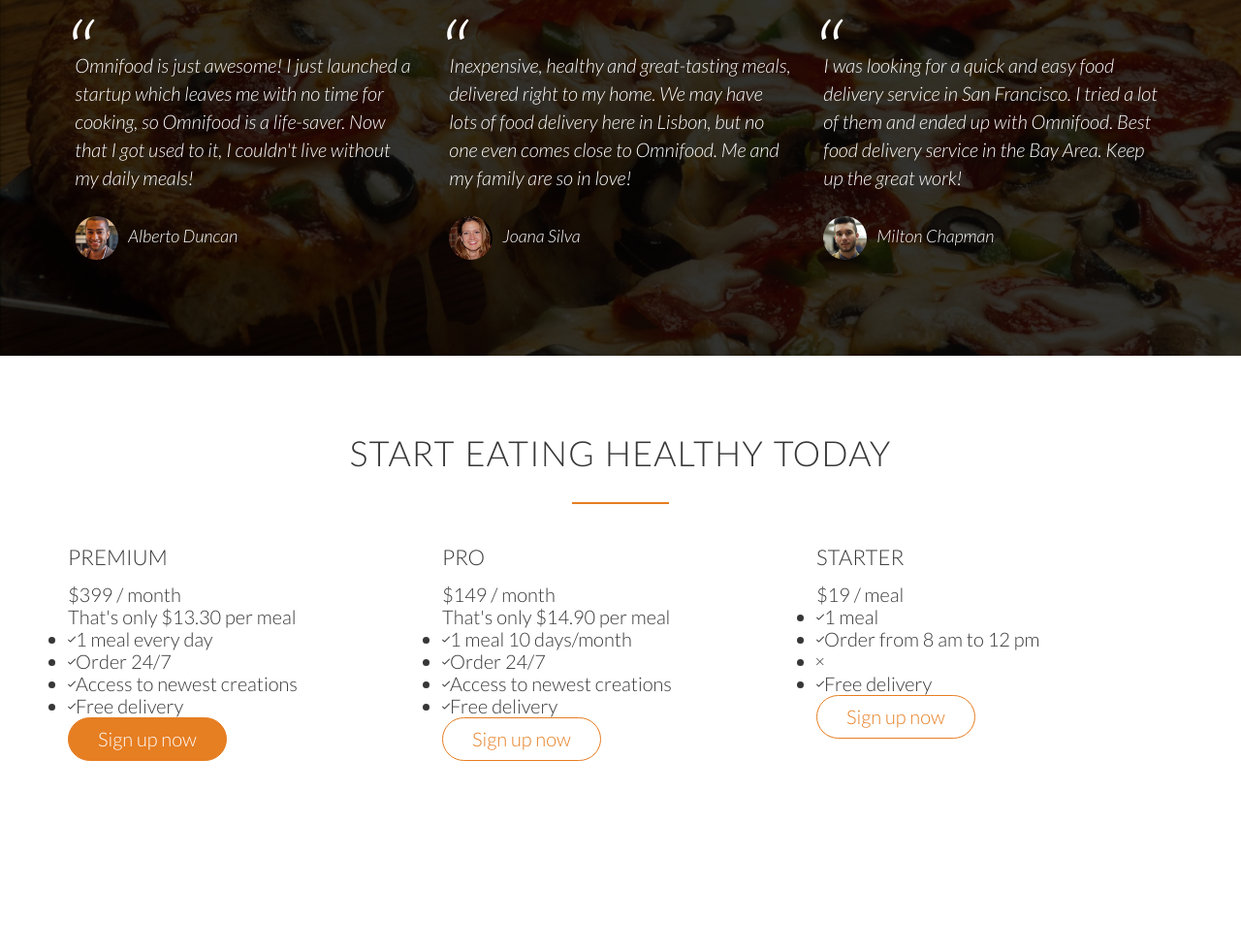
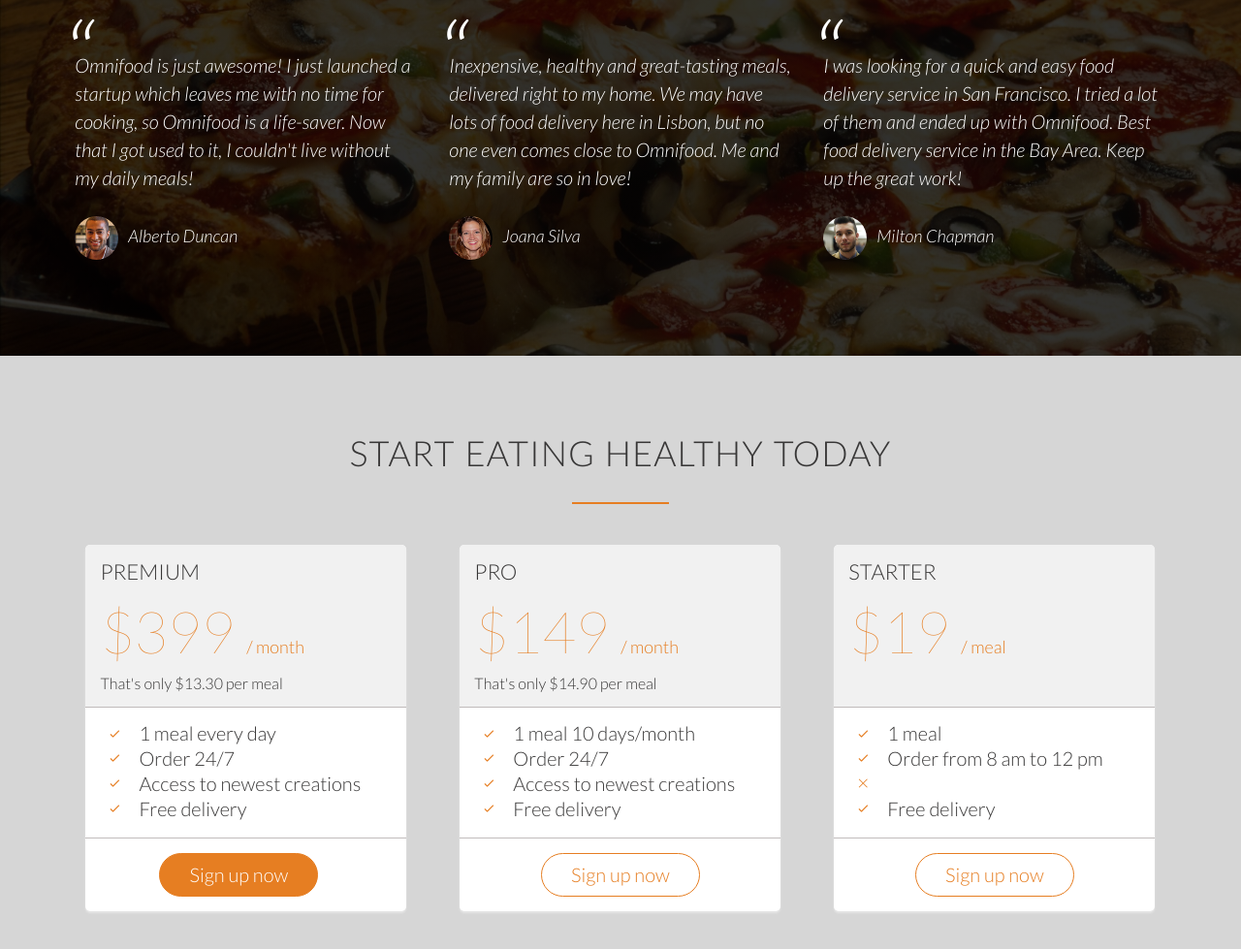
Before and after one commit to nparsley/omnifood, a plain HTML site: page index.html in a window 1280 px wide. Shown: the part 3563-4542 px from the top of the page at 97% size. Before the commit the page ends 4439 px from the top, so only its background shows below. Drawn offline with Linux system fonts and the light colour scheme; files whose address does not match are found by name.

Commit message:
sign-up section edit

```diff
--- a/index.html
+++ b/index.html
@@ -268,15 +268,15 @@
                     <div class="plan-box">
                         <div>
                             <h3>Premium</h3>
-                            <p class="plan-price">$399 / month</p>
+                            <p class="plan-price">$399 <span>/ month</span></p>
                             <p class="plan-price-meal">That's only $13.30 per meal</p>
                         </div>
                         <div>
                             <ul>
-                                <li><i class="ion-ios-checkmark-empty"></i>1 meal every day</li>
-                                <li><i class="ion-ios-checkmark-empty"></i>Order 24/7</li>
-                                <li><i class="ion-ios-checkmark-empty"></i>Access to newest creations</li>
-                                <li><i class="ion-ios-checkmark-empty"></i>Free delivery</li>
+                                <li><i class="ion-ios-checkmark-empty icon-small"></i>1 meal every day</li>
+                                <li><i class="ion-ios-checkmark-empty icon-small"></i>Order 24/7</li>
+                                <li><i class="ion-ios-checkmark-empty icon-small"></i>Access to newest creations</li>
+                                <li><i class="ion-ios-checkmark-empty icon-small"></i>Free delivery</li>
                             </ul>
                         </div>
                         <div>
@@ -288,15 +288,15 @@
                     <div class="plan-box">
                         <div>
                             <h3>Pro</h3>
-                            <p class="plan-price">$149 / month</p>
+                            <p class="plan-price">$149 <span>/ month</span></p>
                             <p class="plan-price-meal">That's only $14.90 per meal</p>
                         </div>
                         <div>
                             <ul>
-                                <li><i class="ion-ios-checkmark-empty"></i>1 meal 10 days/month</li>
-                                <li><i class="ion-ios-checkmark-empty"></i>Order 24/7</li>
-                                <li><i class="ion-ios-checkmark-empty"></i>Access to newest creations</li>
-                                <li><i class="ion-ios-checkmark-empty"></i>Free delivery</li>
+                                <li><i class="ion-ios-checkmark-empty icon-small"></i>1 meal 10 days/month</li>
+                                <li><i class="ion-ios-checkmark-empty icon-small"></i>Order 24/7</li>
+                                <li><i class="ion-ios-checkmark-empty icon-small"></i>Access to newest creations</li>
+                                <li><i class="ion-ios-checkmark-empty icon-small"></i>Free delivery</li>
                             </ul>
                         </div>
                         <div>
@@ -308,15 +308,15 @@
                     <div class="plan-box">
                         <div>
                             <h3>Starter</h3>
-                            <p class="plan-price">$19 / meal</p>
-                            <p class="plan-price-meal"></p>
+                            <p class="plan-price">$19 <span>/ meal</span></p>
+                            <p class="plan-price-meal">&nbsp;</p>
                         </div>
                         <div>
                             <ul>
-                                <li><i class="ion-ios-checkmark-empty"></i>1 meal</li>
-                                <li><i class="ion-ios-checkmark-empty"></i>Order from 8 am to 12 pm</li>
-                                <li><i class="ion-ios-close-empty"></i></li>
-                                <li><i class="ion-ios-checkmark-empty"></i>Free delivery</li>
+                                <li><i class="ion-ios-checkmark-empty icon-small"></i>1 meal</li>
+                                <li><i class="ion-ios-checkmark-empty icon-small"></i>Order from 8 am to 12 pm</li>
+                                <li><i class="ion-ios-close-empty icon-small"></i></li>
+                                <li><i class="ion-ios-checkmark-empty icon-small"></i>Free delivery</li>
                             </ul>
                         </div>
                         <div>
--- a/resources/css/style.css
+++ b/resources/css/style.css
@@ -405,3 +405,60 @@ cite img {
     margin-right: 10px;
     vertical-align: middle;
 }
+
+
+/* ------------------------- */
+/* SIGN UP SECTION */
+/* ------------------------- */
+
+.section-plans {
+    background-color: #d6d6d6;
+}
+
+.plan-box {
+    background-color: #fff;
+    border-radius: 5px;
+    width: 90%;
+    margin-left: 5%;
+    box-shadow: 0 2px 2px rgb(230, 230, 230);
+}
+
+.plan-box div {
+    padding: 15px;
+    border-bottom: 1px solid rgba(184, 179, 179, 0.87);
+}
+
+.plan-box div:first-child {
+    background-color: rgb(241, 241, 241);
+    border-top-left-radius: 5px;
+    border-top-right-radius: 5px;
+}
+.plan-box div:last-child {
+    text-align: center;
+    border: 0;
+}
+
+.plan-price {
+    font-size: 300%;
+    margin-bottom: 10px;
+    font-weight: 100;
+    color: #e67e22;
+}
+
+.plan-price span {
+    font-size: 30%;
+    font-weight: 300;
+}
+
+.plan-price-meal {
+    font-size: 80%;
+
+}
+
+.plan-box ul {
+    list-style: none;
+}
+
+.plan ul li {
+    padding: 5px 0;
+}
```
